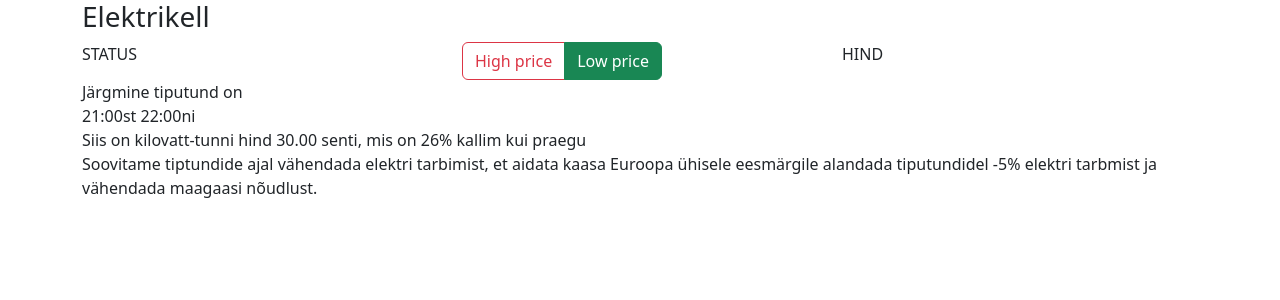
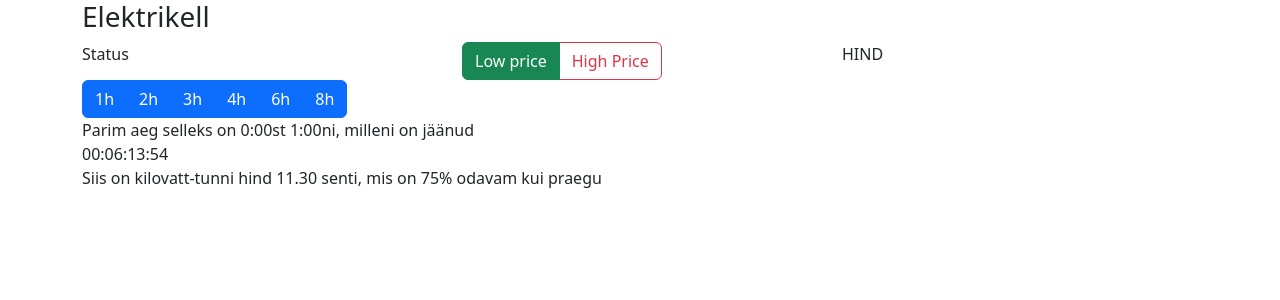
Before and after one commit to Petrusha-Git/elektrikell, a React (Create React App) app: page / in a window 1280 px wide. Both pictures are taken after a click on the label "Low price". Shown: the top 300 px of the page. Built offline with nearby package versions, Linux system fonts and the light colour scheme.

Commit message:
new footer & countdown package

```diff
--- a/package.json
+++ b/package.json
@@ -9,6 +9,7 @@
     "bootstrap": "^5.2.2",
     "react": "^18.2.0",
     "react-bootstrap": "^2.5.0",
+    "react-countdown": "^2.3.2",
     "react-dom": "^18.2.0",
     "react-scripts": "5.0.1",
     "web-vitals": "^2.1.4"
--- a/src/App.js
+++ b/src/App.js
@@ -2,57 +2,18 @@ import 'bootstrap/dist/css/bootstrap.min.css';
 import './App.css';
 import { useState } from 'react';
 import Container from 'react-bootstrap/Container';
-import Row from 'react-bootstrap/Row';
-import Col from 'react-bootstrap/Col';
-import ButtonGroup from 'react-bootstrap/ButtonGroup';
-import ToggleButton from 'react-bootstrap/ToggleButton';
+import Header from './Header';
+import Body from './Body';
+import Footer from './Footer';
 
 function App() {
-  const [radioValue, setRadioValue] = useState('1');
-  const radios = [
-    { name: 'High price', value: '1' },
-    { name: 'Low price', value: '2' },
-  ];
-
+  const [radioValue, setRadioValue] = useState('low');
+  const [hourValue, setHourValue] = useState(1);
   return (
     <Container>
-      <Row>
-        <Col><h3>Elektrikell</h3></Col>
-      </Row>
-      <Row>
-        <Col>STATUS</Col>
-        <Col>
-        <ButtonGroup>
-        {radios.map((radio, idx) => (
-          <ToggleButton
-            key={idx}
-            id={`radio-${idx}`}
-            type="radio"
-            variant={idx % 2 ? 'outline-success' : 'outline-danger'}
-            name="radio"
-            value={radio.value}
-            checked={radioValue === radio.value}
-            onChange={(e) => setRadioValue(e.currentTarget.value)}
-          >
-            {radio.name}
-          </ToggleButton>
-        ))}
-      </ButtonGroup></Col>
-        <Col>HIND</Col>
-      </Row>
-      <Row></Row>
-      <Row>
-        <Col>Järgmine tiputund on</Col>
-      </Row>
-      <Row>
-        <Col>21:00st 22:00ni</Col>
-      </Row>
-      <Row>
-        <Col>Siis on kilovatt-tunni hind 30.00 senti, mis on 26% kallim kui praegu</Col>
-      </Row>
-      <Row>
-        <Col>Soovitame tiptundide ajal vähendada elektri tarbimist, et aidata kaasa Euroopa ühisele eesmärgile alandada tiputundidel -5% elektri tarbmist ja vähendada maagaasi nõudlust.</Col>
-      </Row>
+      <Header setRadioValue={setRadioValue} radioValue={radioValue}/>
+      <Body radioValue={radioValue} hourValue={hourValue} />
+      <Footer radioValue={radioValue} hourValue={hourValue} setHourValue={setHourValue} />
     </Container>
   );
 }
--- /dev/null
+++ b/src/Body/index.js
@@ -0,0 +1,7 @@
+import Row from 'react-bootstrap/Row';
+
+function Body() {
+    return (<Row></Row>);
+}
+
+export default Body;
--- /dev/null
+++ b/src/Footer/high.js
@@ -0,0 +1,24 @@
+import Row from 'react-bootstrap/Row';
+import Col from 'react-bootstrap/Col';
+
+function High () {
+    return (
+        <>
+            <Row>
+                <Col>Järgmine tiputund on</Col>
+            </Row>
+            <Row>
+                <Col>21:00st 22:00ni</Col>
+            </Row>
+            <Row>
+                <Col>Siis on kilovatt-tunni hind 30.00 senti, mis on 12% kallim kui praegu</Col>
+            </Row>
+            <Row>
+                <Col>Soovitame tiptundide ajal vähendada elektri tarbimist, et aidata kaasa Euroopa ühisele eesmärgile alandada tiputundidel -5% elektri tarbmist ja vähendada maagaasi nõudlust. Loe lähemalt</Col>
+            </Row>
+        </>
+    );
+
+}
+
+export default High
--- /dev/null
+++ b/src/Footer/index.js
@@ -0,0 +1,13 @@
+import High from './high';
+import Low from './low';
+
+function Footer({ radioValue, hourValue, setHourValue }) {
+
+    return (
+        <>
+            {radioValue === 'Low' ? (<Low {...{hourValue, setHourValue}} />) : (<High />)}
+        </>
+    );
+}
+
+export default Footer;
--- /dev/null
+++ b/src/Footer/low.js
@@ -0,0 +1,59 @@
+import Row from 'react-bootstrap/Row';
+import Col from 'react-bootstrap/Col';
+import ButtonGroup from 'react-bootstrap/ButtonGroup';
+import ToggleButton from 'react-bootstrap/ToggleButton'
+import Countdown from 'react-countdown';
+
+function Low ({hourValue, setHourValue}) {
+
+    const endOfDay = new Date().setHours(23,59,59,999);
+
+    const cheapHours = [
+        {label: '1h', value: '1'},
+        {label: '2h', value: '2'},
+        {label: '3h', value: '3'},
+        {label: '4h', value: '4'},
+        {label: '6h', value: '5'},
+        {label: '8h', value: '6'},
+    ];
+    function handleOnChange(event) {
+        setHourValue(event.currentTarget.value);
+    }
+ return (
+<>
+            <Row>
+                <Col>
+                    <ButtonGroup>
+                        {cheapHours.map(hour => (
+                            <ToggleButton
+                                key={hour.value}
+                                id={`hour-${hour.value}`}
+                                type="radio"
+                                name="hour"
+                                value={hour.value}
+                                checked={hourValue === hour.value}
+                                onChange={handleOnChange}
+                                >
+                                    {hour.label}
+                                </ToggleButton>
+
+                        ))}
+                        </ButtonGroup>
+                </Col>
+            </Row>
+            <Row>
+                <Col>Parim aeg selleks on 0:00st 1:00ni, milleni on jäänud</Col>
+            </Row>
+            <Row>
+                <Col>
+                    <Countdown date={endOfDay} />
+                </Col>
+            </Row>
+            <Row>
+                <Col>Siis on kilovatt-tunni hind 11.30 senti, mis on 75% odavam kui praegu</Col>
+            </Row>
+        </>
+ );
+}
+
+export default Low
--- /dev/null
+++ b/src/Header/index.js
@@ -0,0 +1,48 @@
+import Row from 'react-bootstrap/Row';
+import Col from 'react-bootstrap/Col';
+import ButtonGroup from 'react-bootstrap/ButtonGroup';
+import ToggleButton from 'react-bootstrap/ToggleButton';
+
+function Header(props) {
+
+    const radios = [
+        { name: 'Low price', value: 'Low' },
+        { name: 'High Price', value: 'High' },
+    ];
+
+function handleOnChange(event) {
+  // event.preventDefault();
+  props.setRadioValue(event.currentTarget.value);
+}
+    return (
+        <>
+            <Row>
+                <Col><h3>Elektrikell</h3></Col>
+            </Row>
+            <Row>
+                <Col>Status</Col>
+                <Col>
+                    <ButtonGroup>
+                        {radios.map((radio, idx) => (
+                            <ToggleButton
+                                key={idx}
+                                id={`radio-${idx}`}
+                                type="radio"
+                                variant={idx % 2 ? 'outline-danger' : 'outline-success'}
+                                name="radio"
+                                value={radio.value}
+                                checked={props.radioValue === radio.value}
+                                onChange={handleOnChange}
+                            >
+                                {radio.name}
+                            </ToggleButton>
+                        ))}
+                    </ButtonGroup>
+                </Col>
+                <Col>HIND</Col>
+            </Row>
+        </>
+    );
+}
+
+export default Header;
```
Also changed, not shown: 1 other file (tests, documents, lock files or other folders).
